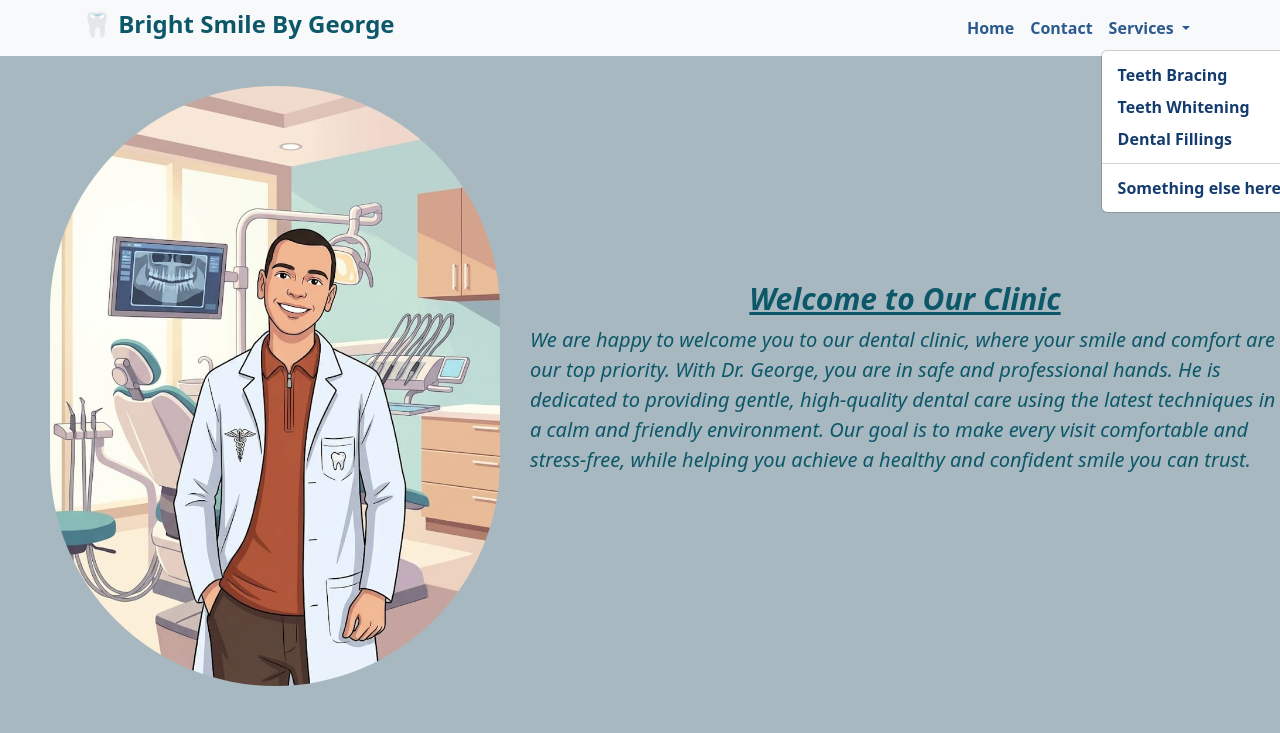
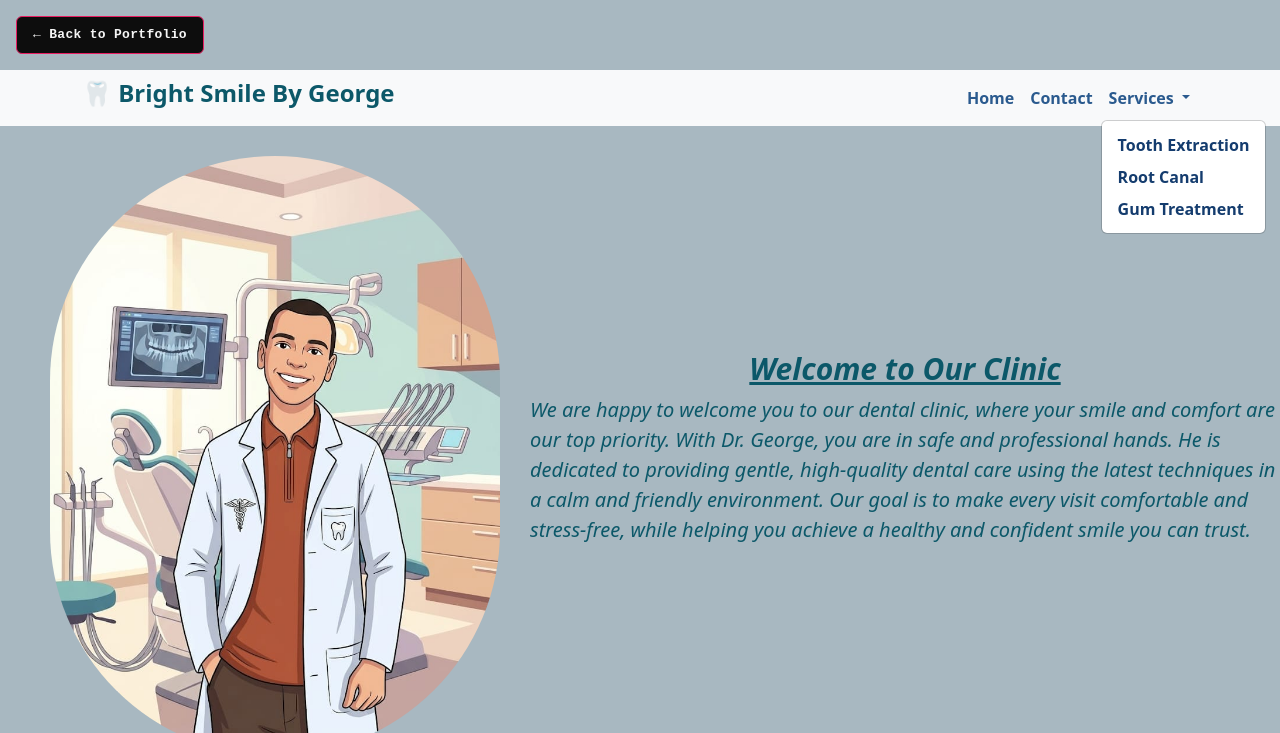
Before and after one commit to Sherry-Magdy/sherry-portfolio, a website: page BrightSmile-byGeorge.html in a window 1280 px wide. Both pictures are taken after a click on the button "Services". Shown: the top 733 px of the page. Drawn offline with nearby package versions, Linux system fonts and the light colour scheme.

Commit message:
Fix broken links and improve back-to-portfolio button styling

```diff
--- a/BrightSmile-byGeorge.html
+++ b/BrightSmile-byGeorge.html
@@ -9,8 +9,32 @@
      <!-- Bootstrap -->
      <link href="https://cdn.jsdelivr.net/npm/bootstrap@5.3.8/dist/css/bootstrap.min.css" rel="stylesheet" integrity="sha384-sRIl4kxILFvY47J16cr9ZwB07vP4J8+LH7qKQnuqkuIAvNWLzeN8tE5YBujZqJLB" crossorigin="anonymous">
 
+     <style>
+       .back-to-portfolio {
+         display: inline-flex;
+         align-items: center;
+         gap: 6px;
+         margin: 16px;
+         padding: 8px 16px;
+         background: #0d0d0d;
+         color: #f5f5f5;
+         text-decoration: none;
+         border-radius: 6px;
+         font-family: 'Space Grotesk', 'IBM Plex Mono', monospace;
+         font-size: 13px;
+         font-weight: 600;
+         letter-spacing: 0.3px;
+         border: 1px solid #e91e63;
+         transition: background 0.2s ease, color 0.2s ease;
+       }
+       .back-to-portfolio:hover {
+         background: #e91e63;
+         color: #0d0d0d;
+       }
+     </style>
 </head>
 <body>
+    <a href="index.html#projects" class="back-to-portfolio">← Back to Portfolio</a>
 
   <nav class="navbar navbar-expand-lg bg-body-tertiary">
 
@@ -27,25 +51,20 @@
       <ul class="navbar-nav ms-auto mb-2 mb-lg-0">
 
         <li class="nav-item">
-          <a class="nav-link active" aria-current="page" href="#">Home</a>
+          <a class="nav-link active" aria-current="page" href="#home">Home</a>
         </li>
 
         <li class="nav-item">
-          <a class="nav-link" href="#">Contact</a>
+          <a class="nav-link" href="index.html#contact">Contact</a>
         </li>
 
         <li class="nav-item dropdown">
           <a class="nav-link dropdown-toggle" href="#" role="button" data-bs-toggle="dropdown" aria-expanded="false"> Services </a>
 
           <ul class="dropdown-menu">
-            <li><a class="dropdown-item" href="braces.html">Teeth Bracing</a></li>
-            <li><a class="dropdown-item" href="whitening.html">Teeth Whitening</a></li>
-            <li><a class="dropdown-item" href="fillings.html">Dental Fillings</a></li>
-
-            <!--خط فاصل بين عناصر القايمه-->
-            <li><hr class="dropdown-divider"></li>
-
-            <li><a class="dropdown-item" href="else.html">Something else here</a></li>
+            <li><a class="dropdown-item" href="#services">Tooth Extraction</a></li>
+            <li><a class="dropdown-item" href="#services">Root Canal</a></li>
+            <li><a class="dropdown-item" href="#services">Gum Treatment</a></li>
           </ul>
         </li>
       </ul>
@@ -55,7 +74,7 @@
 </nav>
 
 
-<div class="Home">
+<div class="Home" id="home">
   <img src="Images/dr.george.jpeg" >
 
   <div>
@@ -68,7 +87,7 @@
   </div>
 </div>
 
-<div class="services">
+<div class="services" id="services">
   <div class="box">
     <img src="Images/extraction.jpg">
     <h5>Tooth Extraction</h5>
```
Also changed, not shown: index.html (+2 -30 lines).
